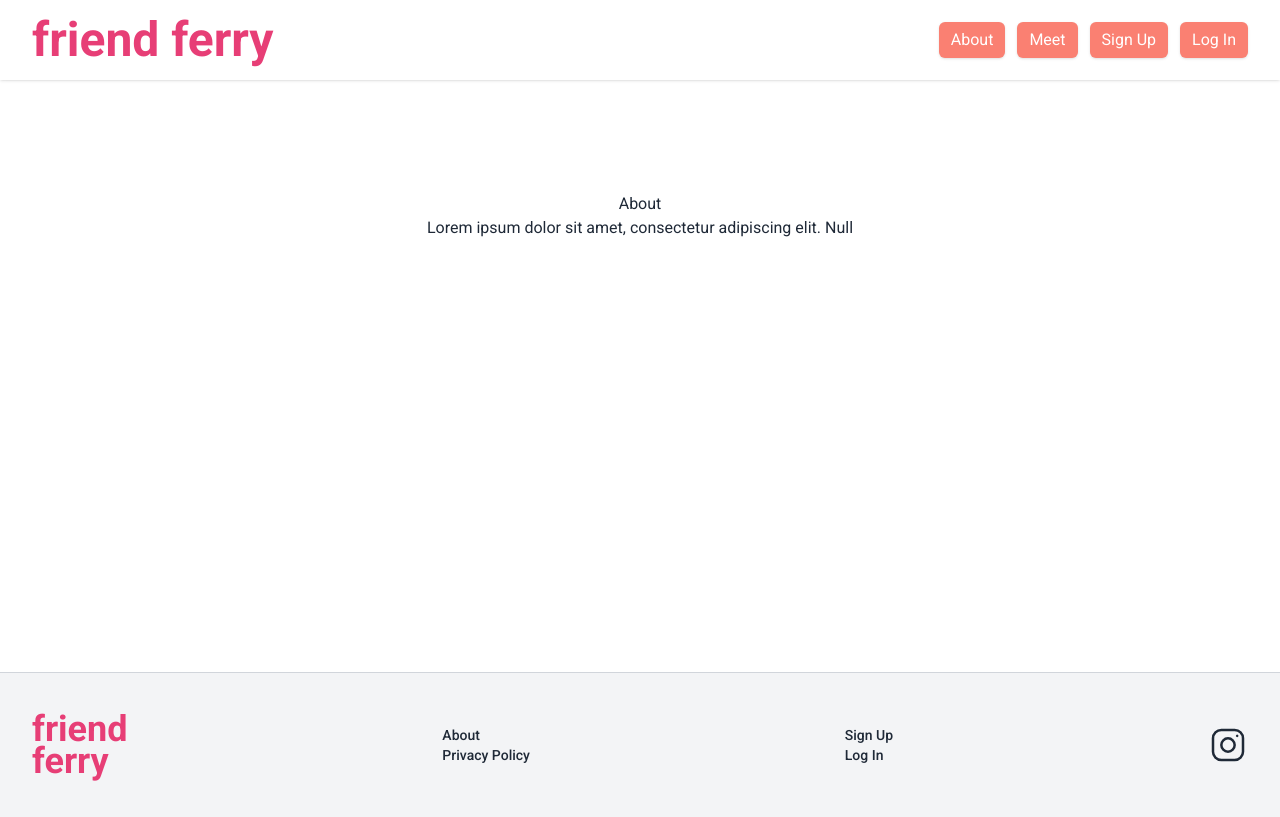
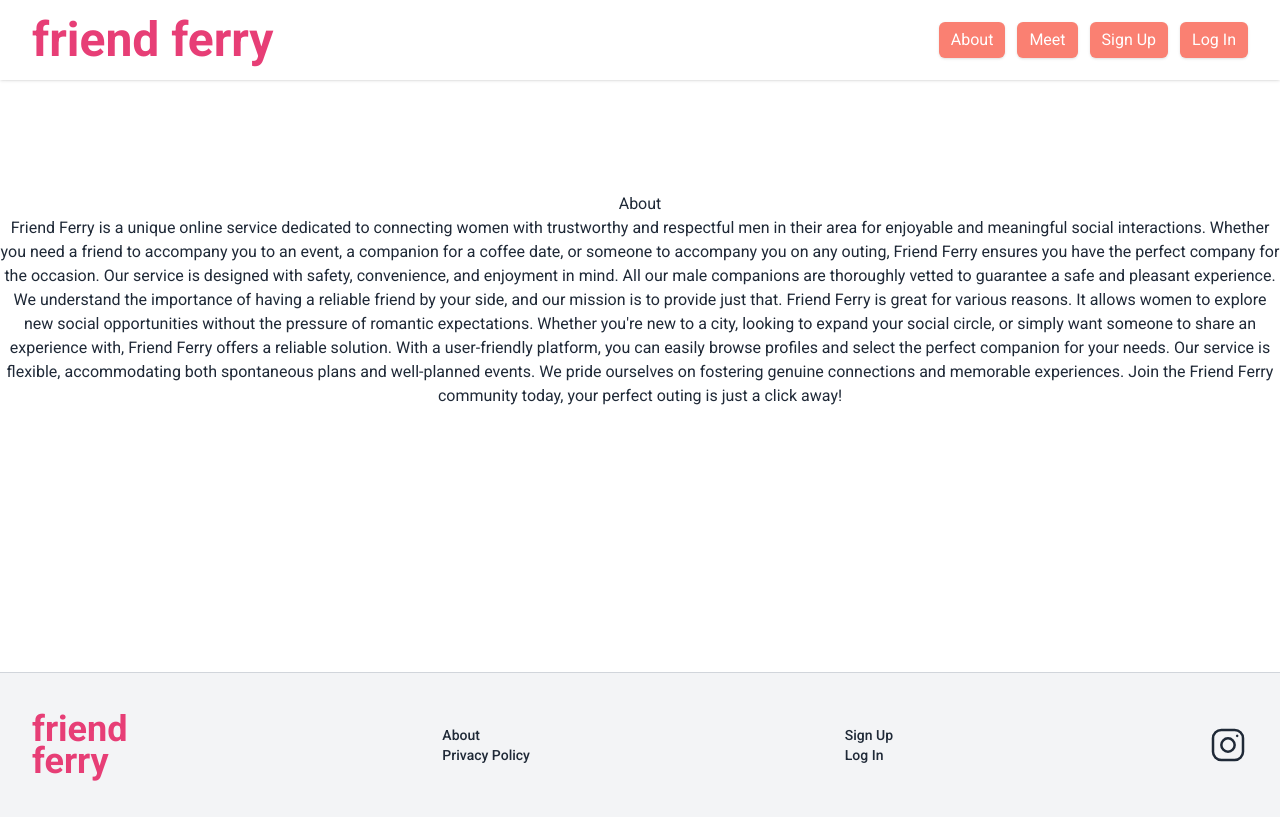
Before and after one commit to SnapeDev/friend-ferry-frontend, a Next.js app: page /about in a window 1280 px wide. Built offline with nearby package versions, Linux system fonts and the light colour scheme; no server answers.

Commit message:
Update page.js

```diff
--- a/src/app/about/page.js
+++ b/src/app/about/page.js
@@ -2,7 +2,28 @@ export default function About() {
   return (
     <div className="text-center pt-28">
       <h1>About</h1>
-      <p>Lorem ipsum dolor sit amet, consectetur adipiscing elit. Null</p>
+      <p>
+        {" "}
+        Friend Ferry is a unique online service dedicated to connecting women
+        with trustworthy and respectful men in their area for enjoyable and
+        meaningful social interactions. Whether you need a friend to accompany
+        you to an event, a companion for a coffee date, or someone to accompany
+        you on any outing, Friend Ferry ensures you have the perfect company for
+        the occasion. Our service is designed with safety, convenience, and
+        enjoyment in mind. All our male companions are thoroughly vetted to
+        guarantee a safe and pleasant experience. We understand the importance
+        of having a reliable friend by your side, and our mission is to provide
+        just that. Friend Ferry is great for various reasons. It allows women to
+        explore new social opportunities without the pressure of romantic
+        expectations. Whether you're new to a city, looking to expand your
+        social circle, or simply want someone to share an experience with,
+        Friend Ferry offers a reliable solution. With a user-friendly platform,
+        you can easily browse profiles and select the perfect companion for your
+        needs. Our service is flexible, accommodating both spontaneous plans and
+        well-planned events. We pride ourselves on fostering genuine connections
+        and memorable experiences. Join the Friend Ferry community today, your
+        perfect outing is just a click away!
+      </p>
     </div>
   );
 }
```
